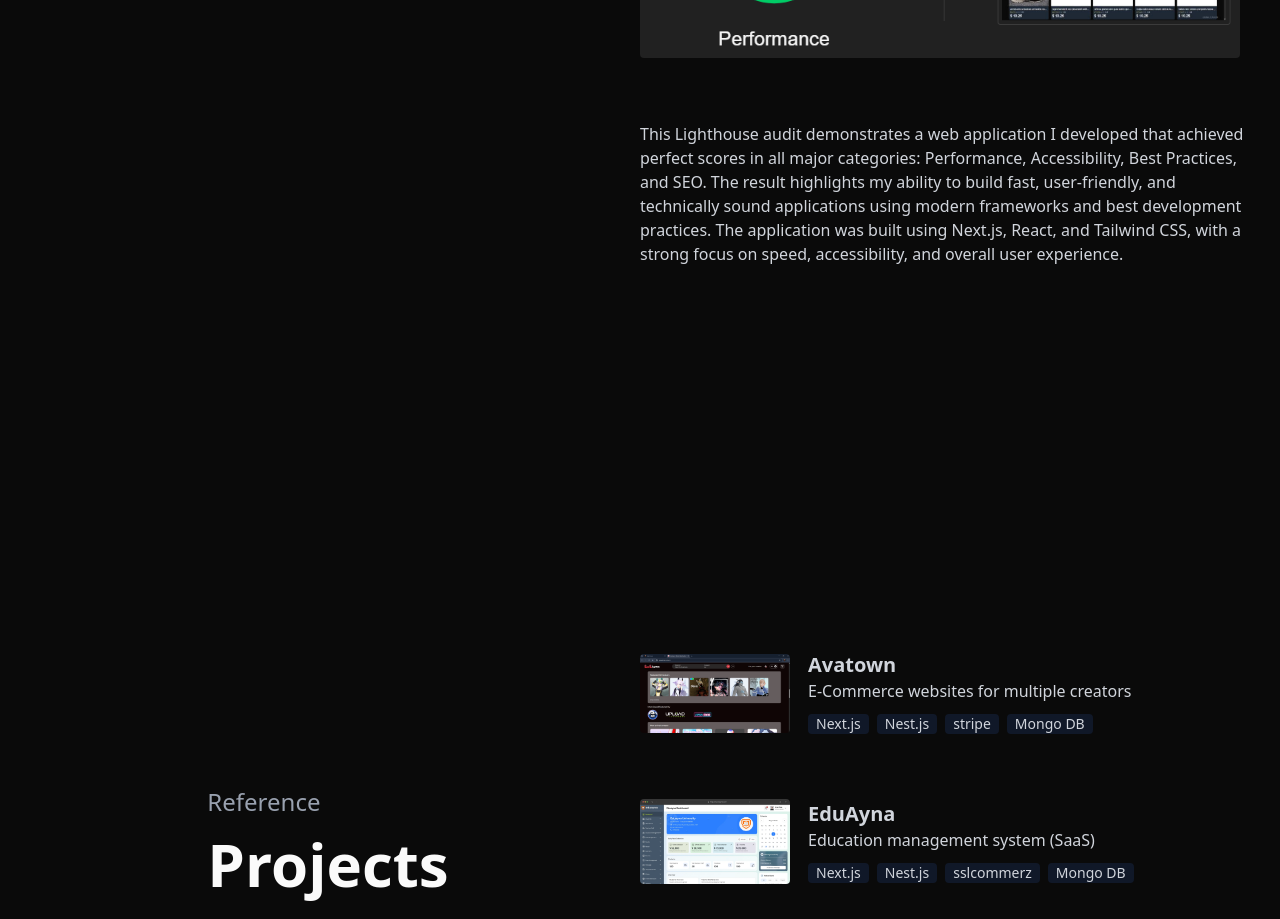
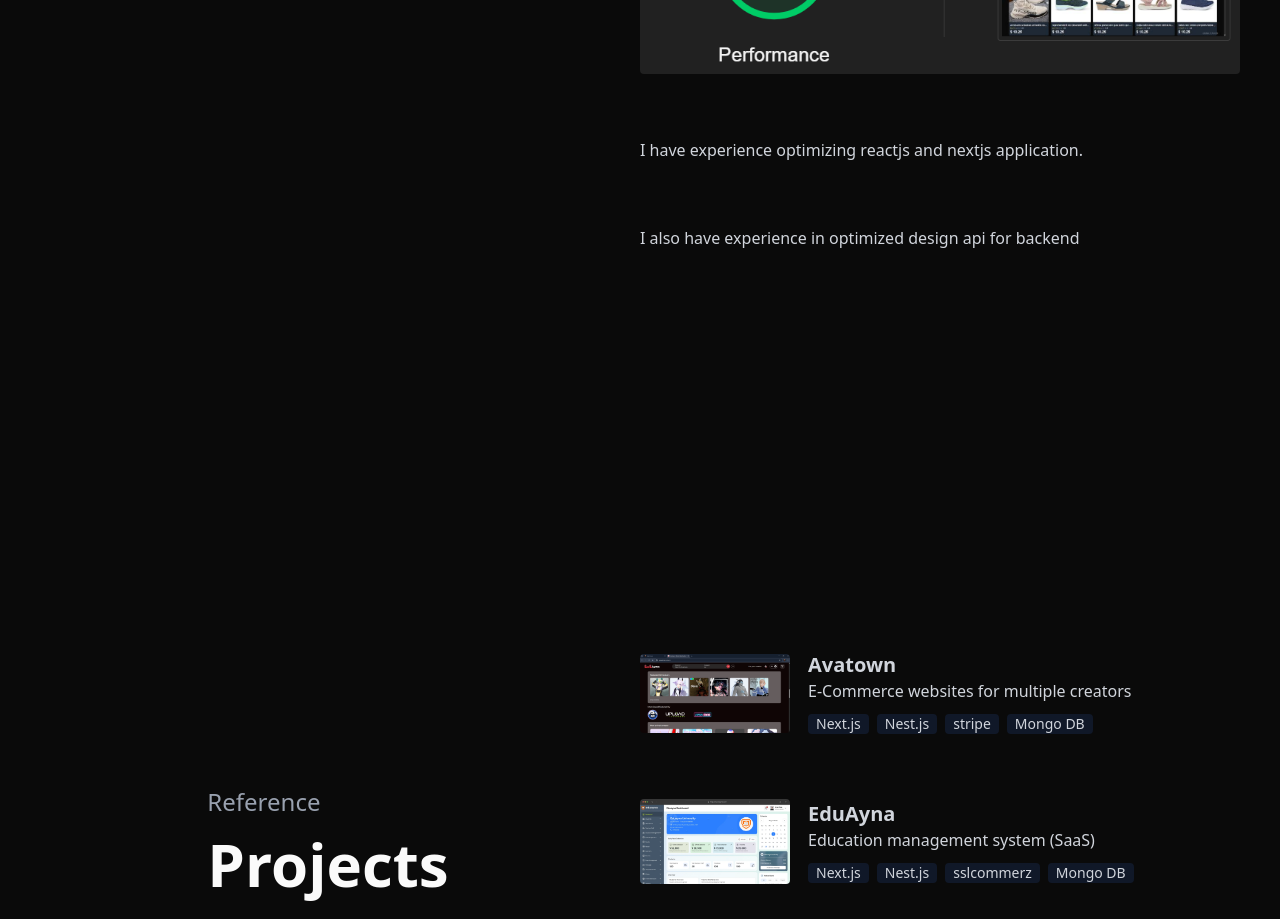
Before and after one commit to sajib-hosen/sajib, a Next.js app: page / in a window 1280 px wide. Shown: the part 4060-4979 px from the top of the page. Built offline with nearby package versions, Linux system fonts and the light colour scheme.

Commit message:
update section

```diff
--- a/app/page.tsx
+++ b/app/page.tsx
@@ -76,7 +76,7 @@ export default function Home() {
               <Link
                 className=" text-gray-500"
                 target="_blank"
-                href={"https://www.dolami.co/"}
+                href={"https://flynest.net/"}
               >
                 FlyNest Global PLC.
               </Link>
@@ -260,14 +260,10 @@ export default function Home() {
                 />
               </div>
               <p className=" mb-8 sm:mb-0 pb-4 sm:pb-16">
-                This Lighthouse audit demonstrates a web application I developed
-                that achieved perfect scores in all major categories:
-                Performance, Accessibility, Best Practices, and SEO. The result
-                highlights my ability to build fast, user-friendly, and
-                technically sound applications using modern frameworks and best
-                development practices. The application was built using Next.js,
-                React, and Tailwind CSS, with a strong focus on speed,
-                accessibility, and overall user experience.
+                I have experience optimizing reactjs and nextjs application.
+              </p>
+              <p className=" mb-8 sm:mb-0 pb-4 sm:pb-16">
+                I also have experience in optimized design api for backend
               </p>
             </div>
           </>
```
